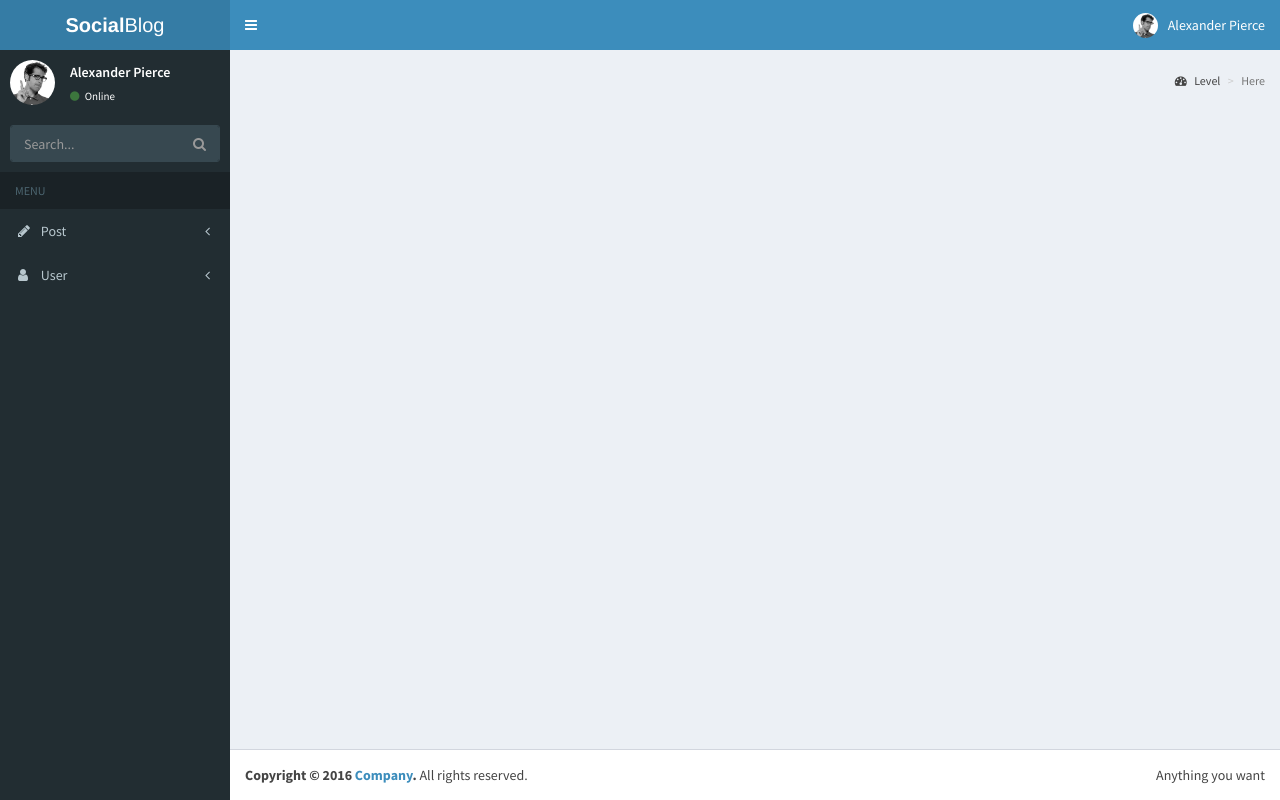
After one commit to bakulpecel/sosblog, a PHP site: template views/templates/admin.twig in a window 1280 px wide. The commit adds this page. Run offline with PHP 8.4, Linux system fonts and the light colour scheme; the template is opened without the code that fills it, so the values that code supplies are empty; some libraries are stand-ins or nearby versions.

Commit message:
tambah front blog

```diff
--- a/app/routes.php
+++ b/app/routes.php
@@ -1,13 +1,15 @@
 <?php
 
-$app->get('/', 'App\Controllers\HomeController:index')->setName('home');
+$app->get('/', 'App\Controllers\PostController:getListFrontBlog')->setName('home');
 
+$app->get('/read/{id}', 'App\Controllers\PostController:getRead')->setName('post.read');
 // Auth
 $app->get('/auth/signup','App\Controllers\UserController:getSignUp')->setName('auth.signup');
 $app->post('/auth/signup','App\Controllers\UserController:postSignUp');
 $app->get('/auth/signin','App\Controllers\UserController:getSignIn')->setName('auth.signin');
 $app->post('/auth/signin','App\Controllers\UserController:postSignIn');
 $app->get('/auth/signout','App\Controllers\UserController:getSignOut');
+
 // User
 $app->get('/user/list', 'App\Controllers\UserController:getList')->setName('user.list');
 $app->get('/user/trash','App\Controllers\UserController:getTrash')->setName('user.trash');
--- /dev/null
+++ b/views/templates/admin.twig
@@ -0,0 +1,241 @@
+<!DOCTYPE html>
+<!--
+This is a starter template page. Use this page to start your new project from
+scratch. This page gets rid of all links and provides the needed markup only.
+-->
+<html>
+<head>
+  <meta charset="utf-8">
+  <meta http-equiv="X-UA-Compatible" content="IE=edge">
+  <title>{% block title %}{% endblock %}</title>
+  <!-- Tell the browser to be responsive to screen width -->
+  <meta content="width=device-width, initial-scale=1, maximum-scale=1, user-scalable=no" name="viewport">
+  <!-- Bootstrap 3.3.6 -->
+  <link rel="stylesheet" href="https://maxcdn.bootstrapcdn.com/bootstrap/3.3.7/css/bootstrap.min.css">
+  <!-- Font Awesome -->
+  <link rel="stylesheet" href="https://cdnjs.cloudflare.com/ajax/libs/font-awesome/4.5.0/css/font-awesome.min.css">
+  <!-- Ionicons -->
+  <link rel="stylesheet" href="https://cdnjs.cloudflare.com/ajax/libs/ionicons/2.0.1/css/ionicons.min.css">
+  <!-- Theme style -->
+  <link rel="stylesheet" href="{{ base_url() }}/assets/dist/css/AdminLTE.min.css">
+  <!-- AdminLTE Skins. We have chosen the skin-blue for this starter
+        page. However, you can choose any other skin. Make sure you
+        apply the skin class to the body tag so the changes take effect.
+  -->
+  <link rel="stylesheet" href="{{ base_url() }}/assets/dist/css/skins/skin-blue.min.css">
+
+  <!-- HTML5 Shim and Respond.js IE8 support of HTML5 elements and media queries -->
+  <!-- WARNING: Respond.js doesn't work if you view the page via file:// -->
+  <!--[if lt IE 9]>
+  <script src="https://oss.maxcdn.com/html5shiv/3.7.3/html5shiv.min.js"></script>
+  <script src="https://oss.maxcdn.com/respond/1.4.2/respond.min.js"></script>
+  <![endif]-->
+</head>
+<!--
+BODY TAG OPTIONS:
+=================
+Apply one or more of the following classes to get the
+desired effect
+|---------------------------------------------------------|
+| SKINS         | skin-blue                               |
+|               | skin-black                              |
+|               | skin-purple                             |
+|               | skin-yellow                             |
+|               | skin-red                                |
+|               | skin-green                              |
+|---------------------------------------------------------|
+|LAYOUT OPTIONS | fixed                                   |
+|               | layout-boxed                            |
+|               | layout-top-nav                          |
+|               | sidebar-collapse                        |
+|               | sidebar-mini                            |
+|---------------------------------------------------------|
+-->
+<body class="hold-transition skin-blue sidebar-mini">
+<div class="wrapper">
+
+  <!-- Main Header -->
+  <header class="main-header">
+
+    <!-- Logo -->
+    <a href="index2.html" class="logo">
+      <!-- mini logo for sidebar mini 50x50 pixels -->
+      <span class="logo-mini"><b>SB</b></span>
+      <!-- logo for regular state and mobile devices -->
+      <span class="logo-lg"><b>Social</b>Blog</span>
+    </a>
+
+    <!-- Header Navbar -->
+    <nav class="navbar navbar-static-top" role="navigation">
+      <!-- Sidebar toggle button-->
+      <a href="#" class="sidebar-toggle" data-toggle="offcanvas" role="button">
+        <span class="sr-only">Toggle navigation</span>
+      </a>
+      <!-- Navbar Right Menu -->
+      <div class="navbar-custom-menu">
+        <ul class="nav navbar-nav">
+          <!-- User Account Menu -->
+          <li class="dropdown user user-menu">
+            <!-- Menu Toggle Button -->
+            <a href="#" class="dropdown-toggle" data-toggle="dropdown">
+              <!-- The user image in the navbar-->
+              <img src="{{ base_url() }}/assets/dist/img/user2-160x160.jpg" class="user-image" alt="User Image">
+              <!-- hidden-xs hides the username on small devices so only the image appears. -->
+              <span class="hidden-xs">Alexander Pierce</span>
+            </a>
+            <ul class="dropdown-menu">
+              <!-- The user image in the menu -->
+              <li class="user-header">
+                <img src="{{ base_url() }}/assets/dist/img/user2-160x160.jpg" class="img-circle" alt="User Image">
+
+                <p>
+                  Alexander Pierce - Web Developer
+                  <small>Member since Nov. 2012</small>
+                </p>
+              </li>
+              <!-- Menu Body -->
+              <li class="user-body">
+                <div class="row">
+                  <div class="col-xs-4 text-center">
+                    <a href="#">Followers</a>
+                  </div>
+                  <div class="col-xs-4 text-center">
+                    <a href="#">Sales</a>
+                  </div>
+                  <div class="col-xs-4 text-center">
+                    <a href="#">Friends</a>
+                  </div>
+                </div>
+                <!-- /.row -->
+              </li>
+              <!-- Menu Footer-->
+              <li class="user-footer">
+                <div class="pull-left">
+                  <a href="#" class="btn btn-default btn-flat">Profile</a>
+                </div>
+                <div class="pull-right">
+                  <a href="#" class="btn btn-default btn-flat">Sign out</a>
+                </div>
+              </li>
+            </ul>
+          </li>
+        </ul>
+      </div>
+    </nav>
+  </header>
+  <!-- Left side column. contains the logo and sidebar -->
+  <aside class="main-sidebar">
+
+    <!-- sidebar: style can be found in sidebar.less -->
+    <section class="sidebar">
+
+      <!-- Sidebar user panel (optional) -->
+      <div class="user-panel">
+        <div class="pull-left image">
+          <img src="{{ base_url() }}/assets/dist/img/user2-160x160.jpg" class="img-circle" alt="User Image">
+        </div>
+        <div class="pull-left info">
+          <p>Alexander Pierce</p>
+          <!-- Status -->
+          <a href="#"><i class="fa fa-circle text-success"></i> Online</a>
+        </div>
+      </div>
+
+      <!-- search form (Optional) -->
+      <form action="#" method="get" class="sidebar-form">
+        <div class="input-group">
+          <input type="text" name="q" class="form-control" placeholder="Search...">
+              <span class="input-group-btn">
+                <button type="submit" name="search" id="search-btn" class="btn btn-flat"><i class="fa fa-search"></i>
+                </button>
+              </span>
+        </div>
+      </form>
+      <!-- /.search form -->
+
+      <!-- Sidebar Menu -->
+      <ul class="sidebar-menu">
+        <li class="header">MENU</li>
+        <!-- Optionally, you can add icons to the links -->
+        <li class="treeview">
+          <a href="#"><i class="fa fa-pencil"></i> <span>Post</span>
+            <span class="pull-right-container">
+              <i class="fa fa-angle-left pull-right"></i>
+            </span>
+          </a>
+          <ul class="treeview-menu">
+            <li><a href="{{ path_for('post.list') }}">List</a></li>
+            <li><a href="{{ path_for('post.add') }}">Add</a></li>
+            <li><a href="{{ path_for('post.trash') }}">Trash</a></li>
+          </ul>
+        </li>
+
+        <!-- user -->
+        <li class="treeview">
+          <a href="#"><i class="fa fa-user"></i> <span>User</span>
+            <span class="pull-right-container">
+              <i class="fa fa-angle-left pull-right"></i>
+            </span>
+          </a>
+          <ul class="treeview-menu">
+            <li><a href="{{ path_for('user.list') }}">List</a></li>
+            <li><a href="{{ path_for('user.add') }}">Add</a></li>
+            <li><a href="{{ path_for('user.trash') }}">Trash</a></li>
+          </ul>
+        </li>
+      </ul>
+      <!-- /.sidebar-menu -->
+    </section>
+    <!-- /.sidebar -->
+  </aside>
+
+  <!-- Content Wrapper. Contains page content -->
+  <div class="content-wrapper">
+    <!-- Content Header (Page header) -->
+    <section class="content-header">
+      <h1>
+        {% block pageheader %}{% endblock %}
+      </h1>
+      <ol class="breadcrumb">
+        <li><a href="#"><i class="fa fa-dashboard"></i> Level</a></li>
+        <li class="active">Here</li>
+      </ol>
+    </section>
+
+    <!-- Main content -->
+    <section class="content">
+
+      {% block content %}{% endblock %}
+
+    </section>
+    <!-- /.content -->
+  </div>
+  <!-- /.content-wrapper -->
+
+  <!-- Main Footer -->
+  <footer class="main-footer">
+    <!-- To the right -->
+    <div class="pull-right hidden-xs">
+      Anything you want
+    </div>
+    <!-- Default to the left -->
+    <strong>Copyright &copy; 2016 <a href="#">Company</a>.</strong> All rights reserved.
+  </footer>
+</div>
+<!-- ./wrapper -->
+
+<!-- REQUIRED JS SCRIPTS -->
+
+<!-- jQuery 2.2.3 -->
+<script src="{{ base_url() }}/assets/plugins/jQuery/jquery-2.2.3.min.js"></script>
+<!-- Bootstrap 3.3.6 -->
+<script src="https://maxcdn.bootstrapcdn.com/bootstrap/3.3.7/js/bootstrap.min.js"></script>
+<!-- AdminLTE App -->
+<script src="{{ base_url() }}/assets/dist/js/app.min.js"></script>
+
+<!-- Optionally, you can add Slimscroll and FastClick plugins.
+     Both of these plugins are recommended to enhance the
+     user experience. Slimscroll is required when using the
+     fixed layout. -->
+</body>
+</html>
```
Also changed, not shown: src/Controllers/PostController.php (+21 -0 lines), views/blog/post-list.twig (+12 -13 lines), views/blog/post-read.twig (added, +14 -0 lines).
